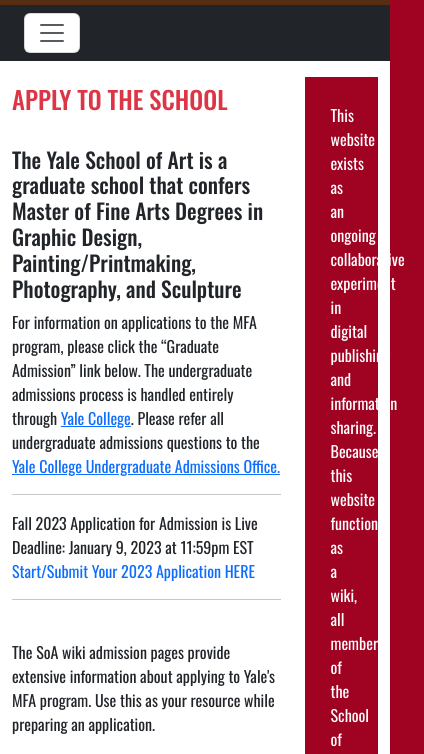
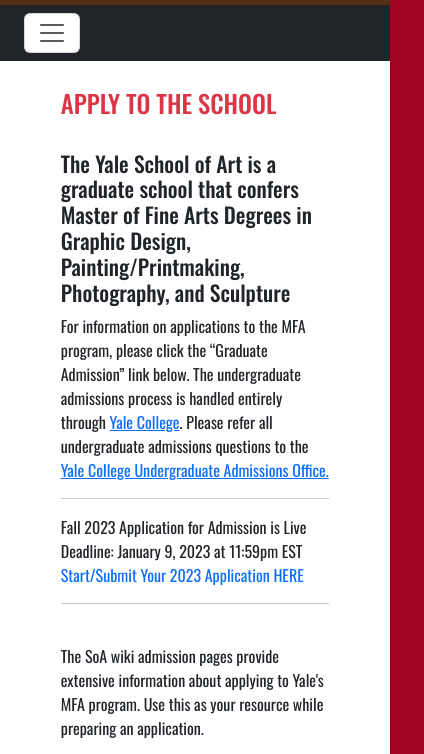
Before and after one commit to Huseny/HCI, a plain HTML site: page apply.html in a window 390 px wide. Shown: the part 90-844 px from the top of the page, 424 px wide, since content can reach past the window. Drawn offline with nearby package versions, Linux system fonts and the light colour scheme.

Commit message:
Update apply.html

```diff
--- a/apply.html
+++ b/apply.html
@@ -112,7 +112,7 @@
 
     <div class="container bg-white">
       <div class="pl-5 pr-5 row">
-        <div class="col-9 pt-4">
+        <div class="col-9 pt-4 m-xs-2 m-auto mt-1">
           <h1 class="h2 text-danger">APPLY TO THE SCHOOL</h1>
           <br />
           <h2 class="h4">
@@ -174,7 +174,7 @@
           <hr />
           <br />
         </div>
-        <div class="col-3">
+        <div class="d-none d-lg-block col-3">
           <div>
             <div style="background-color: #a00221" class="mt-3 p-3 text-white">
               <div style="margin: 10px">
```
